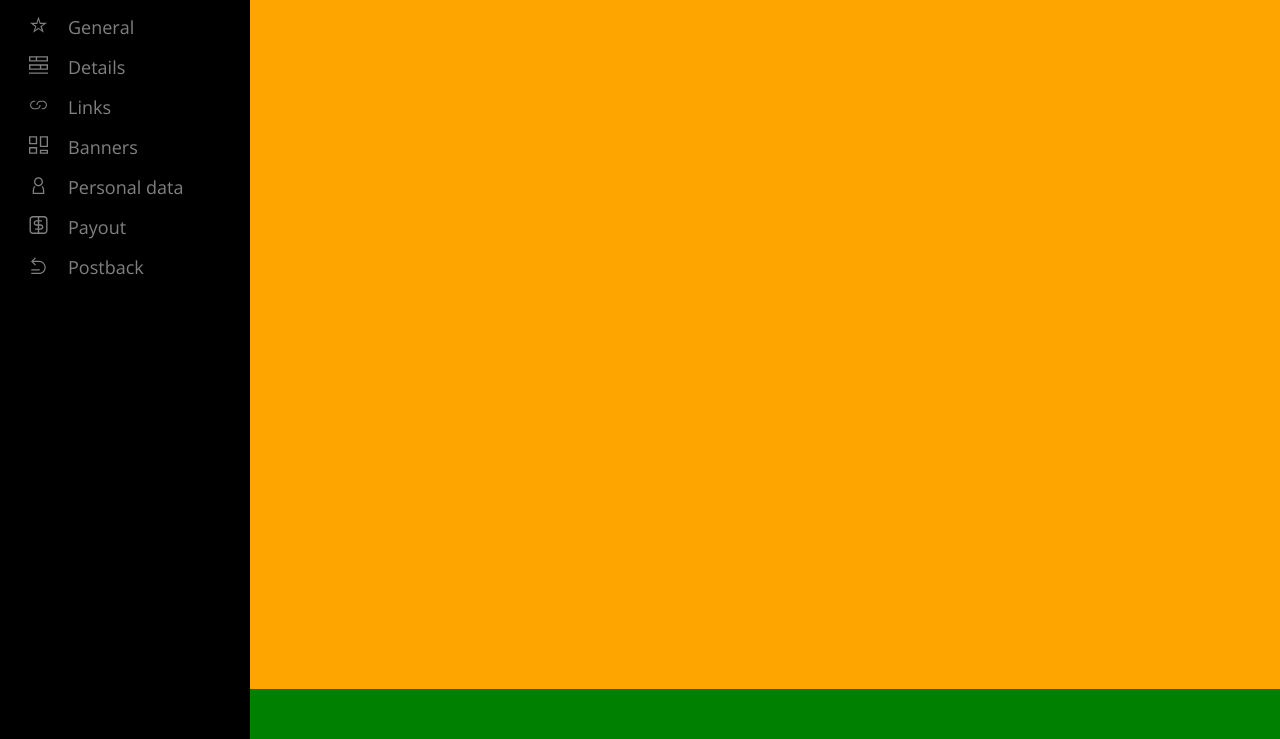
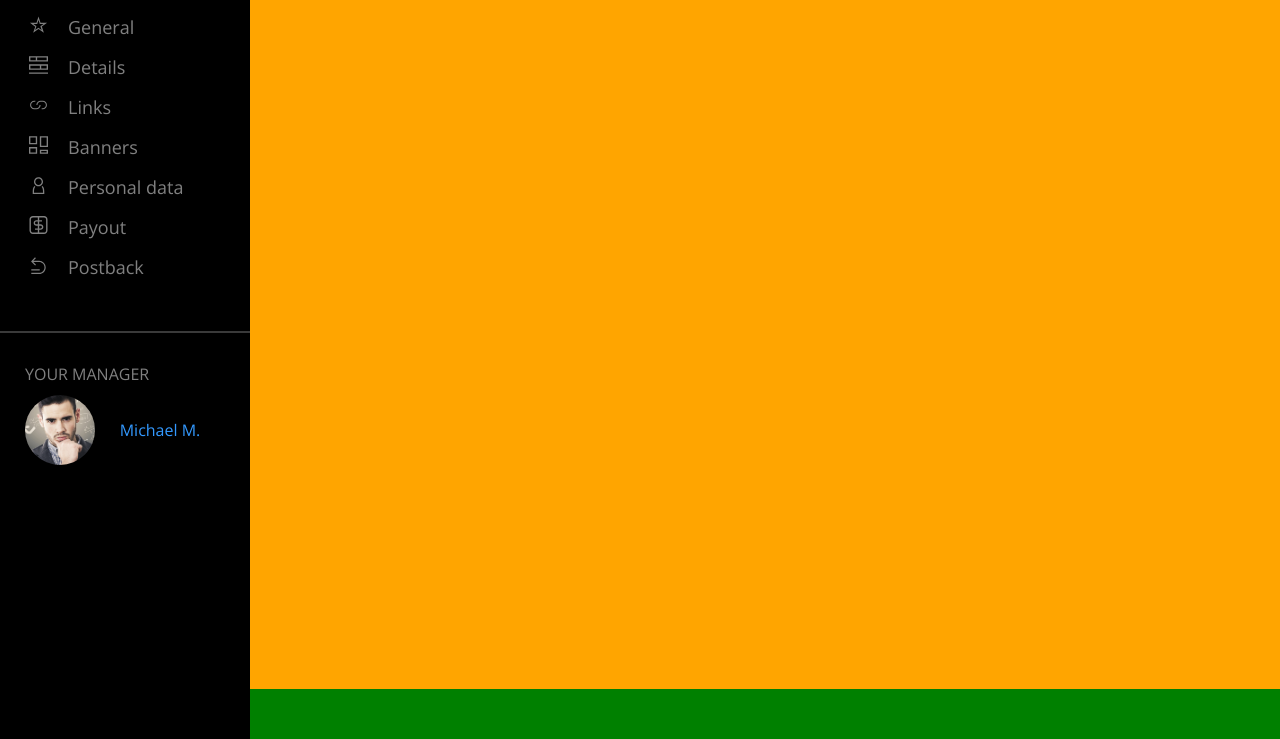
Before and after one commit to jacekawozniak/banners-links, a website: page index.html in a window 1280 px wide. Shown: the part 61-800 px from the top of the page. Drawn offline with nearby package versions, Linux system fonts and the light colour scheme.

Commit message:
Add manager section with style

```diff
--- a/css/style.css
+++ b/css/style.css
@@ -98,6 +98,42 @@ body {
 
 .sidebar-list li a:hover > .icon-side {
 	fill: white;
+}
+
+.manager {
+	color: grey;
+	width: 200px;
+	margin: auto;
+	padding-bottom: 10px;
+}
+
+.fotomanager {
+	color: grey;
+	width: 200px;
+	height: 70px;
+	float: left;
+	display: flex;
+	margin-left: 25px;
+}
+
+.managerface {
+	width: 70px;
+	height: 70px;
+}
+
+.managername {
+	width: 130px;
+	height: 70px;
+	display: flex;
+	justify-content: center;
+	align-items: center;
+	color: #3399ff;
+}
+
+.facephoto {
+	width: 70px;
+	height: 70px;
+	border-radius: 35px;
 }
 
 .main {
--- a/index.html
+++ b/index.html
@@ -54,6 +54,12 @@
 												C13,6.5,10.5,4,7.5,4z M8,11H1v1h7V11z"/>
 									</svg>Postback</a></li>
 				</ul>
+				<br><hr color="#3a3a3a"><br>
+				<div class="manager">YOUR MANAGER</div>
+				<div class="fotomanager">
+					<div class="managerface"><img src="images/manager.jpg" class="facephoto"></div>
+					<div class="managername">Michael M.</div>
+				</div>
 			</div>
 		</div>
 		<div class="main">
```
Also changed, not shown: images/manager.jpg (added).
